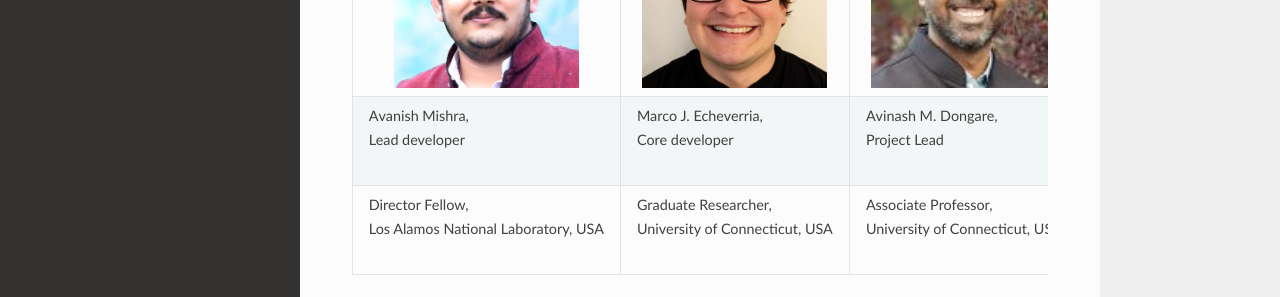
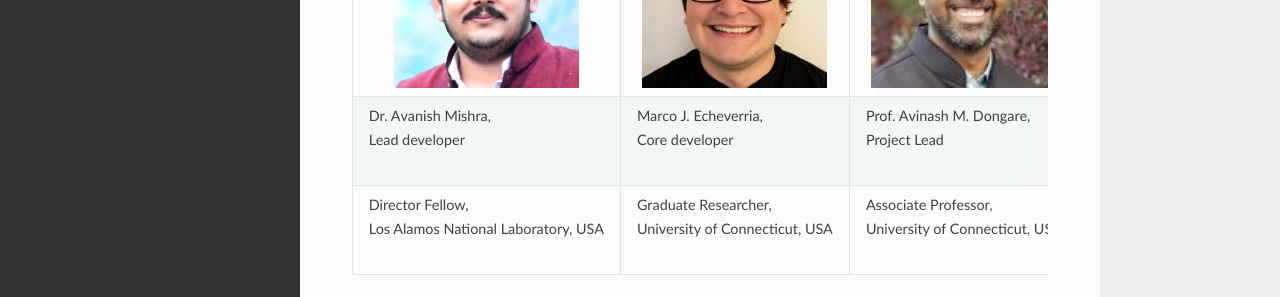
Before and after one commit to mavanish/VirTex, a Sphinx documentation site: the page built from docs/source/Teams.rst, in a window 1280 px wide. Shown: the part 319-616 px from the top of the page. Built offline with Sphinx 7.4.7 and the Read the Docs theme 2.0.0, drawn with Linux system fonts in a browser that asks for light colours; pages that are not in the unit, such as notebooks, are missing from menus.

Commit message:
Update Teams.rst

```diff
--- a/docs/source/Teams.rst
+++ b/docs/source/Teams.rst
@@ -25,11 +25,11 @@ Follwoing are inital developers of VirTex and lead authors of the respective art
         :align: center
         :alt: Avinash M. Dongare, Project Lead.
 
-   * - | Avanish Mishra,
+   * - | Dr. Avanish Mishra,
        | Lead developer
      - | Marco J. Echeverria,
        | Core developer
-     - | Avinash M. Dongare,
+     - | Prof. Avinash M. Dongare,
        | Project Lead
 
    * - | Director Fellow,
```
